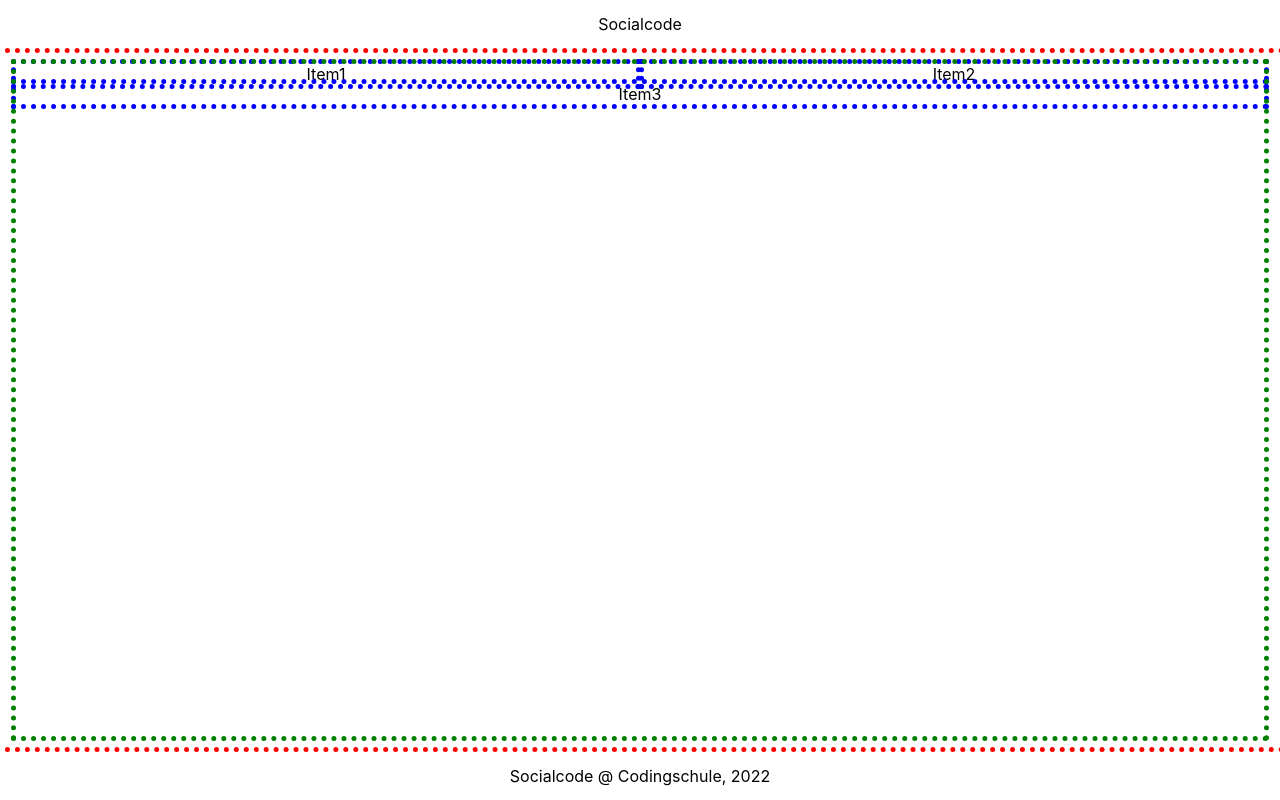
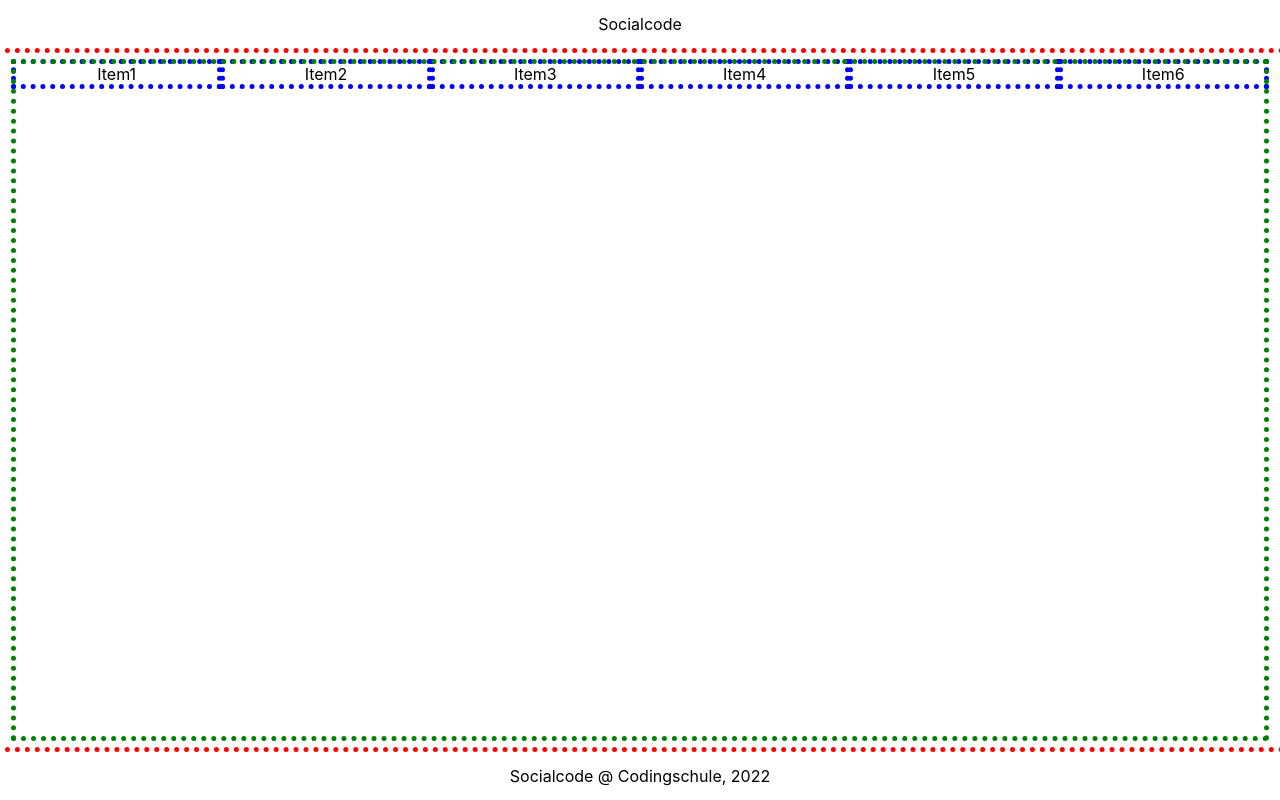
Before and after one commit to vitadler/BoersenWebappNeu, a React (Create React App) app in the folder frontend/: page / in a window 1280 px wide. Built offline with nearby package versions, Linux system fonts and the light colour scheme.

Commit message:
Änderungen von Sebastian

```diff
--- a/frontend/src/components/Content.js
+++ b/frontend/src/components/Content.js
@@ -23,26 +23,87 @@ const Item3 = styled.div`
   outline: 5px dotted blue;
 `
 
+const Item4 = styled.div`
+  display: flex;
+  justify-content: center;
+  align-items: center;
+  outline: 5px dotted blue;
+`
+
+const Item5 = styled.div`
+  display: flex;
+  justify-content: center;
+  align-items: center;
+  outline: 5px dotted blue;
+`
+
+const Item6 = styled.div`
+  display: flex;
+  justify-content: center;
+  align-items: center;
+  outline: 5px dotted blue;
+`
+
+const testDaten = [
+  {
+    name: "bla1",
+    kurs: "123",
+    lala1: "lala1",
+    lala2: "lala2",
+    lala3: "lala3",
+    lala4: "lala4"
+  },
+  {
+    name: "bla2",
+    kurs: "1234",
+    lala1: "lala1",
+    lala2: "lala2",
+    lala3: "lala3",
+    lala4: "lala4"
+  },
+  {
+    name: "bla3",
+    kurs: "12356",
+    lala1: "lala1",
+    lala2: "lala2",
+    lala3: "lala3",
+    lala4: "lala4"
+  }
+]
+
 const Content = props => {
   return (
     <Box sx={{ flexGrow: 1, margin: 2 }} style={{ outline: "5px dotted green"}}>
       <Grid container spacing={1}>
-        <Grid item xs={12} sm={6} md={6} lg={6} xl={6} key={1}>
+        <Grid item xs={4} sm={2} md={2} lg={2} xl={2} key={1} display={"block"}>
           <Item1>
             Item1
           </Item1>
         </Grid>
-        <Grid item xs={12} sm={6} md={6} lg={6} xl={6} key={2}>
+        <Grid item xs={4} sm={2} md={2} lg={2} xl={2} key={2} display={"block"}>
           <Item2>
             Item2
           </Item2>
         </Grid>
-      </Grid>
-      <Grid container spacing={1}>
-        <Grid item xs={12} sm={12} md={12} lg={12} xl={12} key={3}>
+        <Grid item xs={4} sm={2} md={2} lg={2} xl={2} key={3} display={"block"}>
           <Item3>
             Item3
           </Item3>
+        </Grid>
+        <Grid item sm={2} md={2} lg={2} xl={2} key={4} display={{ xs: "none", sm: "block" }}>
+          <Item4>
+            Item4
+          </Item4>
+        </Grid>
+        <Grid item sm={2} md={2} lg={2} xl={2} key={5} display={{ xs: "none", sm: "block" }}>
+          <Item5>
+            Item5
+          </Item5>
+        </Grid>
+        <Grid item sm={2} md={2} lg={2} xl={2} key={6} display={{ xs: "none", sm: "block" }}>
+          <Item6>
+            Item6
+          </Item6>
         </Grid>
       </Grid>
     </Box>
```
Also changed, not shown: 1 other file (tests, documents, lock files or other folders).
